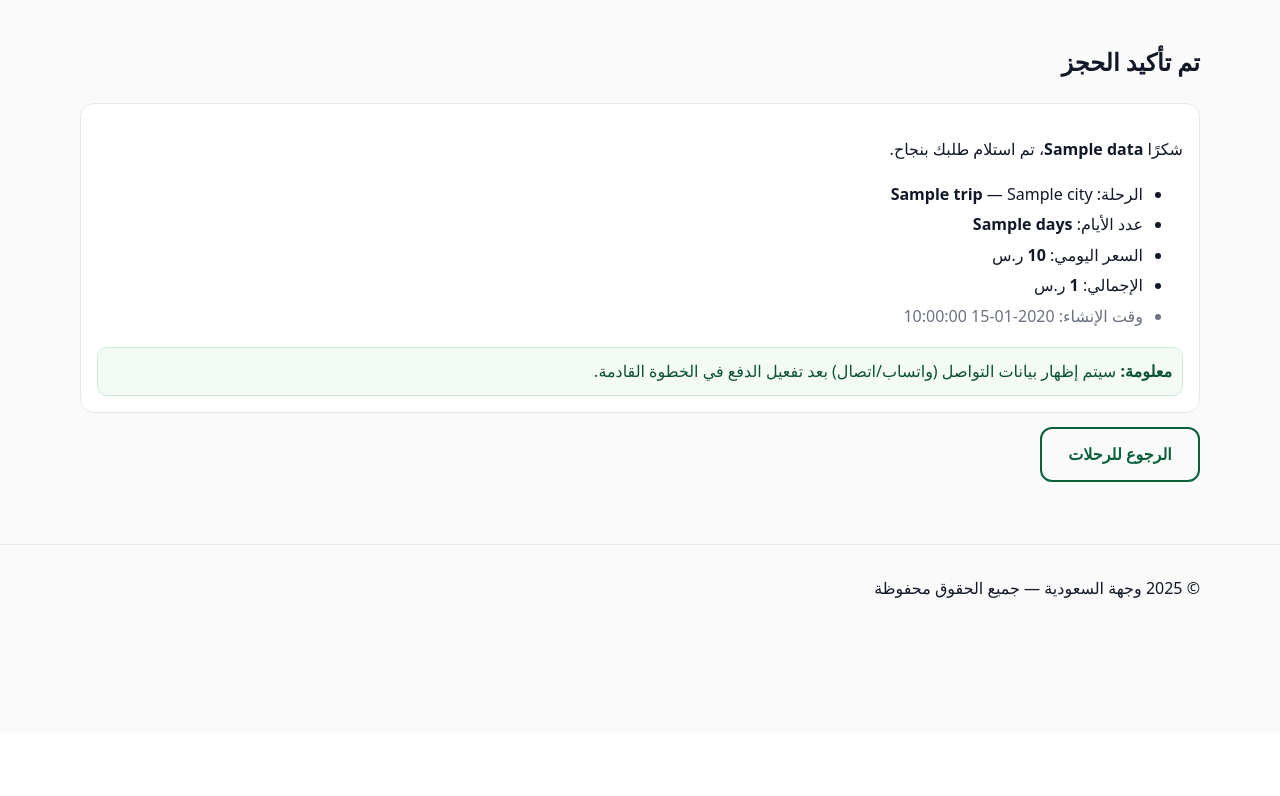
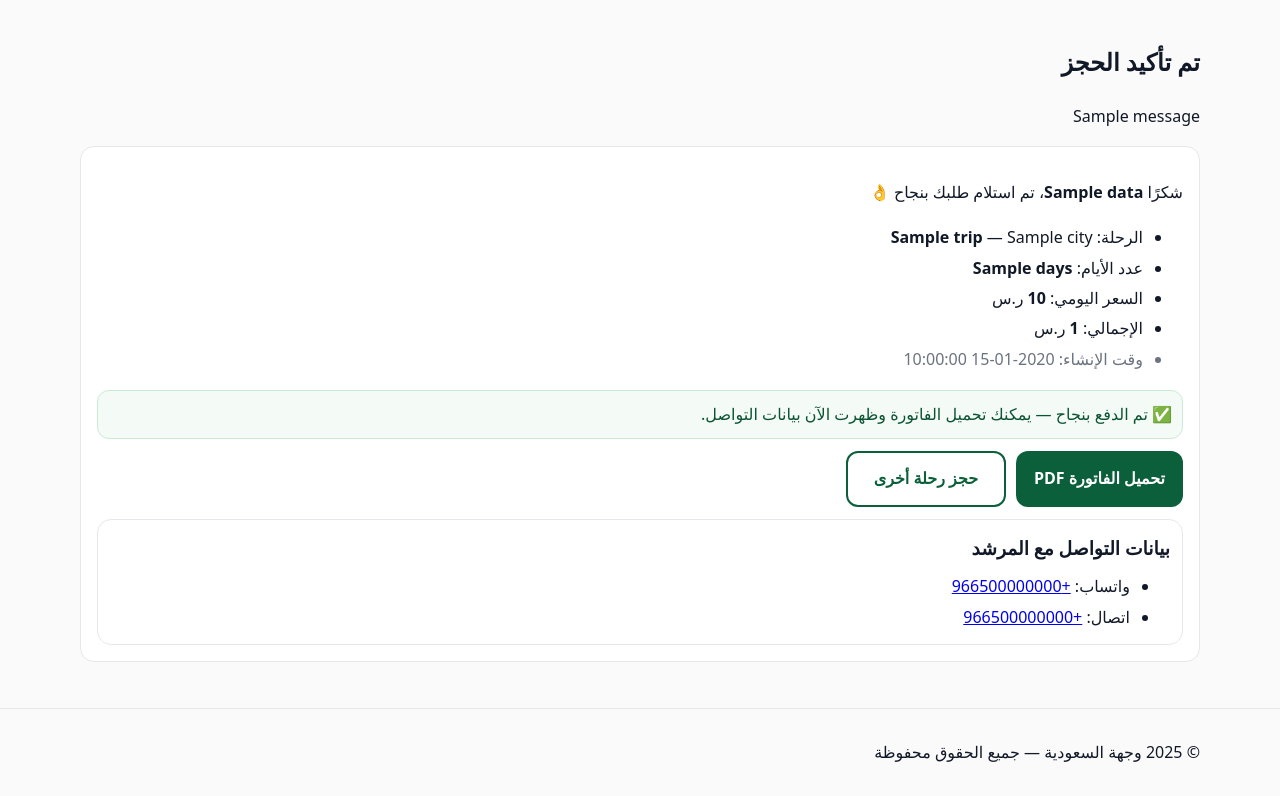
Before and after one commit to abodahim/saudidestination_complete, a Flask app: template templates/book_success.html in a window 1280 px wide. Shown: the part 68-864 px from the top of the page. Before the commit the page ends 666 px from the top, so only its background shows below. Run offline with Flask 3, Linux system fonts and the light colour scheme; the template is opened without the code that fills it: most values are stand-ins (such as "Sample title", 1, 10 or a date in 2020); one stand-in notice (Sample message) is shown.

Commit message:
Update book_success.html

```diff
--- a/templates/book_success.html
+++ b/templates/book_success.html
@@ -1,12 +1,22 @@
 {% extends "base.html" %}
 {% block title %}تم تأكيد الحجز — وجهة السعودية{% endblock %}
-
 {% block content %}
 <section class="container" style="padding:22px 0">
   <h1 class="page-title">تم تأكيد الحجز</h1>
+
+  {% with msgs = get_flashed_messages(with_categories=true) %}
+    {% if msgs %}
+      <div class="flash">
+        {% for cat, msg in msgs %}
+          <p class="flash__msg {{cat}}">{{ msg }}</p>
+        {% endfor %}
+      </div>
+    {% endif %}
+  {% endwith %}
+
   {% if data %}
     <div class="card" style="padding:16px;margin-top:10px">
-      <p>شكرًا <strong>{{ data.name }}</strong>، تم استلام طلبك بنجاح.</p>
+      <p>شكرًا <strong>{{ data.name }}</strong>، تم استلام طلبك بنجاح 👌</p>
       <ul style="line-height:1.9">
         <li>الرحلة: <strong>{{ data.trip.title }}</strong> — {{ data.trip.city }}</li>
         <li>عدد الأيام: <strong>{{ data.days }}</strong></li>
@@ -14,16 +24,36 @@
         <li>الإجمالي: <strong>{{ data.total_price }}</strong> ر.س</li>
         <li class="muted">وقت الإنشاء: {{ data.created_at }}</li>
       </ul>
-      <div class="note" style="background:#f4fbf6;border:1px solid #cce9d6;border-radius:10px;padding:10px;margin-top:8px">
-        <strong>معلومة:</strong> سيتم إظهار بيانات التواصل (واتساب/اتصال) بعد تفعيل الدفع في الخطوة القادمة.
-      </div>
+
+      {% if not paid %}
+        <div class="note" style="margin-top:10px">
+          <strong>خطوة أخيرة:</strong> الرجاء إتمام الدفع لتأكيد الحجز نهائيًا.
+        </div>
+        <form action="{{ url_for('pay_start') }}" method="post" style="margin-top:12px">
+          <button class="btn btn--primary" type="submit">إتمام الدفع</button>
+          <a class="btn btn--ghost" href="{{ url_for('trips') }}">الرجوع للرحلات</a>
+        </form>
+      {% else %}
+        <div class="note" style="margin-top:10px">
+          ✅ تم الدفع بنجاح — يمكنك تحميل الفاتورة وظهرت الآن بيانات التواصل.
+        </div>
+        <div class="card__actions" style="display:flex;gap:10px;flex-wrap:wrap;margin-top:12px;">
+          <a class="btn btn--primary" href="{{ url_for('invoice_pdf') }}">تحميل الفاتورة PDF</a>
+          <a class="btn btn--ghost" href="{{ url_for('trips') }}">حجز رحلة أخرى</a>
+        </div>
+
+        <div class="card" style="padding:12px;margin-top:12px">
+          <h3 style="margin:0 0 8px;">بيانات التواصل مع المرشد</h3>
+          <ul style="margin:0;line-height:1.9">
+            <li>واتساب: <a href="https://wa.me/966500000000" target="_blank" rel="noopener">+966500000000</a></li>
+            <li>اتصال: <a href="tel:+966500000000">+966500000000</a></li>
+          </ul>
+        </div>
+      {% endif %}
     </div>
   {% else %}
     <p class="muted">لا يوجد حجز لعرضه.</p>
+    <p><a class="btn btn--ghost" href="{{ url_for('booking') }}">العودة للحجز</a></p>
   {% endif %}
-
-  <p style="margin-top:14px">
-    <a class="btn btn--ghost" href="{{ url_for('trips') }}">الرجوع للرحلات</a>
-  </p>
 </section>
 {% endblock %}
```
